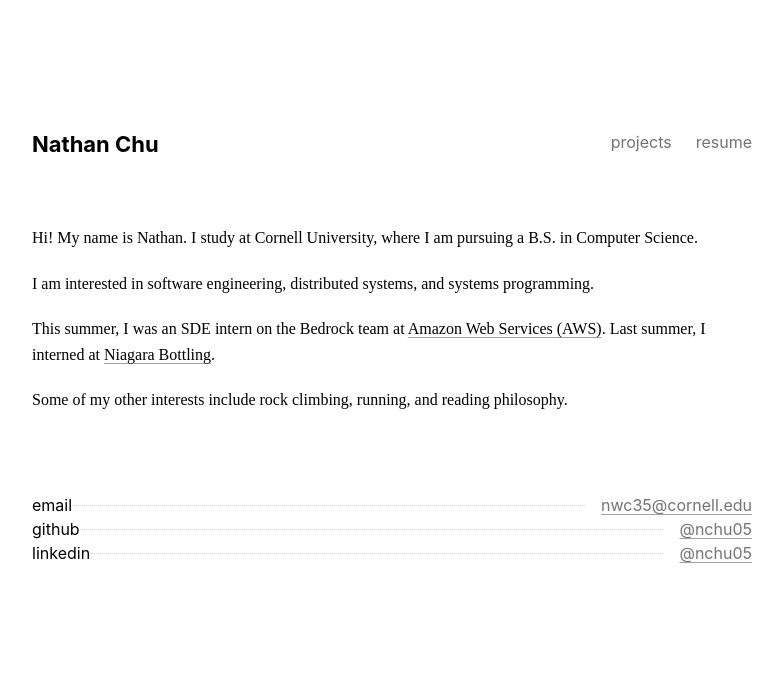
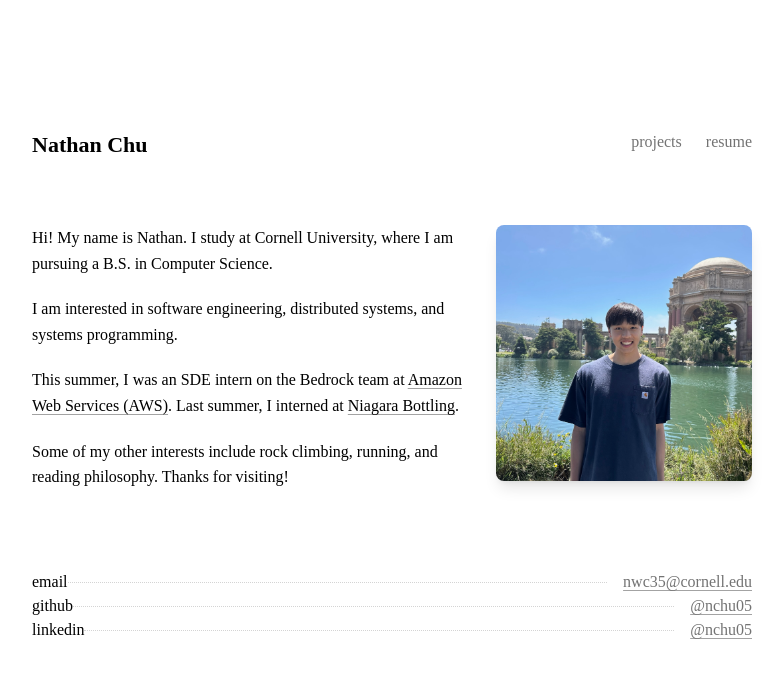
Before and after one commit to nchu05/nchu05.github.io, a React (Create React App) app: page / in a window 1280 px wide. Shown: the top 678 px of the page, without its empty margins (248-1031 px from the left). Built offline with nearby package versions, Linux system fonts and the light colour scheme.

Commit message:
Update font formatting and add photo to home page

```diff
--- a/src/components/Header.js
+++ b/src/components/Header.js
@@ -26,7 +26,7 @@ const Header = () => {
         <a href="/">Nathan Chu</a>
         {pageTitle && (
           <span className="page-title">
-            <span className="text-neutral-400">—</span>
+            <span className="text-neutral-400"> — </span>
             {pageTitle}
           </span>
         )}
--- a/src/data/project.js
+++ b/src/data/project.js
@@ -12,7 +12,7 @@ export const projectData = [
     start_month: "08-2024",
     end_month: "12-2024",
     slug: "in-memory-database",
-    tags: ["systems", "c++", "tcp"],
+    tags: ["c++", "tcp", "systems programming"],
     link: "https://github.com/CornellDataScience/imdb"
   },
   {
@@ -20,7 +20,7 @@ export const projectData = [
     start_month: "08-2024",
     end_month: "05-2025",
     slug: "data-quality-with-millennium-management",
-    tags: ["python", "pandas"],
+    tags: ["python", "pandas", "object-oriented programming"],
     link: "https://github.com/nchu05/millennium-data-quality"
   },
   {
--- a/src/index.css
+++ b/src/index.css
@@ -51,9 +51,7 @@ body {
   color-scheme: dark;
 }
 
-ul {
-  font-size: 0.5rem;
-}
+/* Remove the problematic ul font-size override */
 
 /* Adjust font sizes to be smaller */
 .text-lg {
@@ -74,21 +72,9 @@ ul {
   line-height: 1.875rem !important;
 }
 
-/* Make sure paragraphs use the right font */
-p {
-  font-family: 'Newsreader', serif;
-}
-
-/* Headers should be sans-serif like the original */
-h1,
-h2,
-h3,
-h4,
-h5,
-h6 {
-  font-family: -apple-system, BlinkMacSystemFont, 'Segoe UI', 'Roboto', 'Oxygen',
-    'Ubuntu', 'Cantarell', 'Fira Sans', 'Droid Sans', 'Helvetica Neue',
-    sans-serif;
+/* Make all text use the same font */
+p, h1, h2, h3, h4, h5, h6, ul, li, a, span, div {
+  font-family: 'Newsreader', serif !important;
 }
 
 code {
--- a/src/pages/Home.js
+++ b/src/pages/Home.js
@@ -8,7 +8,8 @@ const Home = () => {
         title="Nathan Chu"
       />
       <div className="layout-md text-lg space-y-14 my-10">
-        <div className="space-y-5">
+        <div className="flex flex-col md:flex-row md:items-start md:space-x-8 space-y-8 md:space-y-0">
+          <div className="space-y-5 flex-1">
             <p>
               Hi! My name is Nathan. I study at Cornell University, where I am pursuing a B.S. in Computer Science.
             </p>
@@ -27,8 +28,16 @@ const Home = () => {
               .
             </p>
             <p>
-            Some of my other interests include rock climbing, running, and reading philosophy.
+              Some of my other interests include rock climbing, running, and reading philosophy. Thanks for visiting!
             </p>
+          </div>
+          <div className="flex-shrink-0">
+            <img
+              src="/assets/images/profile.jpeg"
+              alt="Nathan Chu"
+              className="w-64 h-64 object-cover rounded-lg shadow-lg"
+            />
+          </div>
         </div>
       </div>
     </>
--- a/src/pages/Resume.css
+++ b/src/pages/Resume.css
@@ -18,7 +18,7 @@ ul li {
 
 /* Consistent byline styling */
 .byline {
-  @apply font-serif italic;
+  font-style: italic;
   font-size: 0.95rem;
   margin-top: 0.25rem;
 }
--- a/src/pages/Resume.js
+++ b/src/pages/Resume.js
@@ -54,7 +54,7 @@ const Resume = () => {
           dates="May 2025 – August 2025"
           location="Seattle, WA"
         >
-          <li>Bedrock Provider Commerce</li>
+          <li>Developed infra for Bedrock Provider Commerce billing</li>
         </Workplace>
 
         <Workplace
@@ -64,7 +64,7 @@ const Resume = () => {
           dates="May 2024 – August 2024"
           location="Los Angeles, CA"
         >
-          <li>LLM for Asset Management</li>
+          <li>Worked on LLM, RAG, and fine-tuning for Asset Management team</li>
         </Workplace>
 
         <Workplace
@@ -74,7 +74,7 @@ const Resume = () => {
           dates="September 2023 – April 2024"
           location="Seattle, WA (Remote)"
         >
-          <li>Backend development</li>
+          <li>Created RESTful APIs and ETL pipeline for startup</li>
         </Workplace>
       </section>
     </>
```
Also changed, not shown: public/assets/images/profile.jpeg (added). Lines whose indentation alone changed are shown as unchanged.
